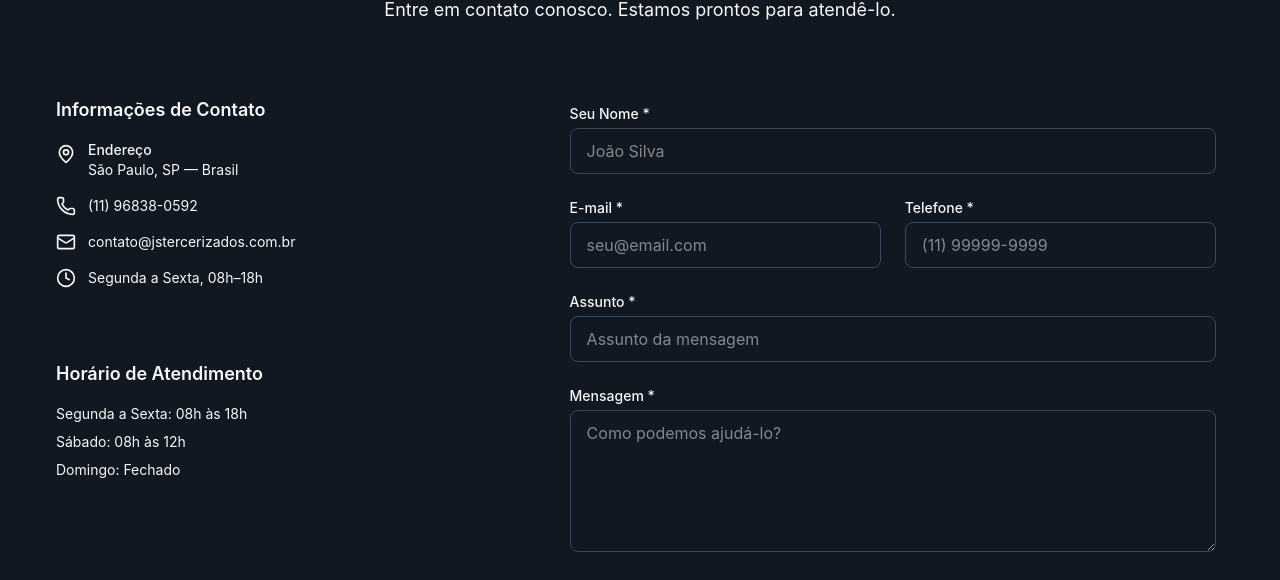
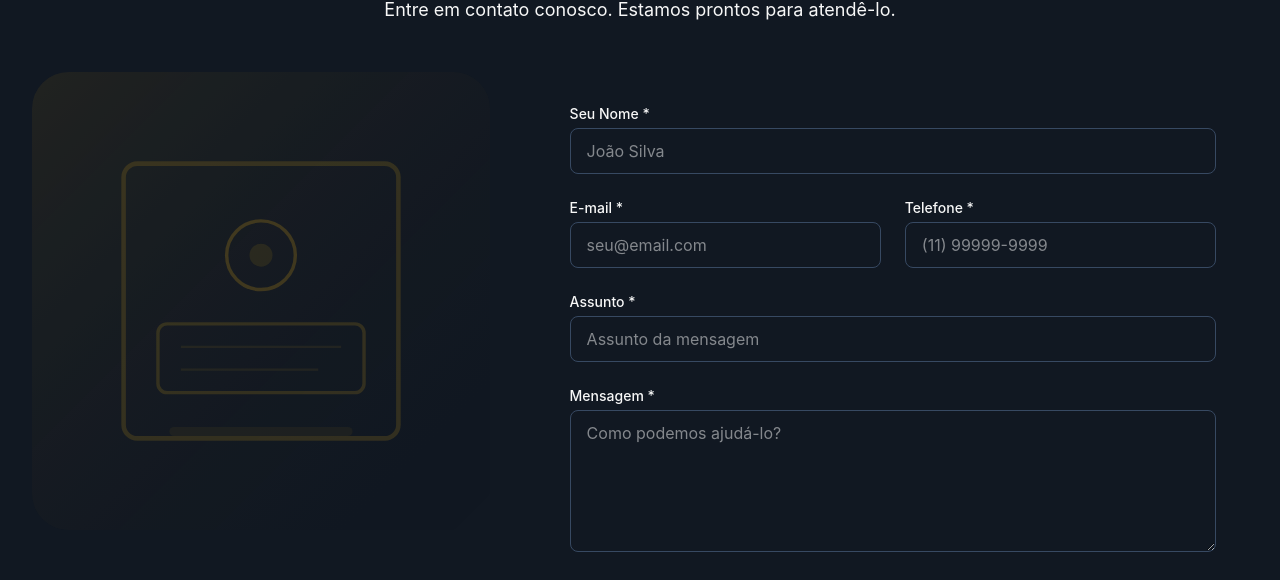
Before and after one commit to Evandro-J-O-Andrade/jrtercerisados, a React (Vite) app: page /contato in a window 1280 px wide. Shown: the part 220-800 px from the top of the page. Built offline with nearby package versions, Linux system fonts and the light colour scheme; no server answers; a web font is replaced by a local one.

Commit message:
feat: upgrade contact page with illustration and animations

```diff
--- a/src/pages/Contato.tsx
+++ b/src/pages/Contato.tsx
@@ -17,6 +17,8 @@ import {
   getWhatsAppUrl,
   getWhatsAppMessage,
 } from '@/config';
+import { staggerReveal, revealUp } from '@/animations/scroll';
+import { staggerItem } from '@/animations/fade';
 
 const contactSchema = z.object({
   name: z.string().min(2, 'Nome é obrigatório'),
@@ -115,8 +117,23 @@ export default function Contato() {
           <div className="grid grid-cols-1 items-start gap-12 lg:grid-cols-5">
             <div className="space-y-6 lg:col-span-2">
               <motion.div
-                initial={{ opacity: 0, y: 20 }}
-                whileInView={{ opacity: 1, y: 0 }}
+                initial={{ opacity: 0, x: -20 }}
+                whileInView={{ opacity: 1, x: 0 }}
+                viewport={{ once: true }}
+                className="relative overflow-hidden rounded-2xl"
+              >
+                <img
+                  src="/images/contact/contact.svg"
+                  alt="Contato JSTerceirizados"
+                  className="h-full w-full object-cover opacity-70"
+                  loading="lazy"
+                />
+                <div className="from-background/80 absolute inset-0 bg-gradient-to-t via-transparent to-transparent" />
+              </motion.div>
+
+              <motion.div
+                initial={{ opacity: 0, x: -20 }}
+                whileInView={{ opacity: 1, x: 0 }}
                 viewport={{ once: true }}
                 className="bg-card shadow-premium rounded-2xl p-6"
               >
```
